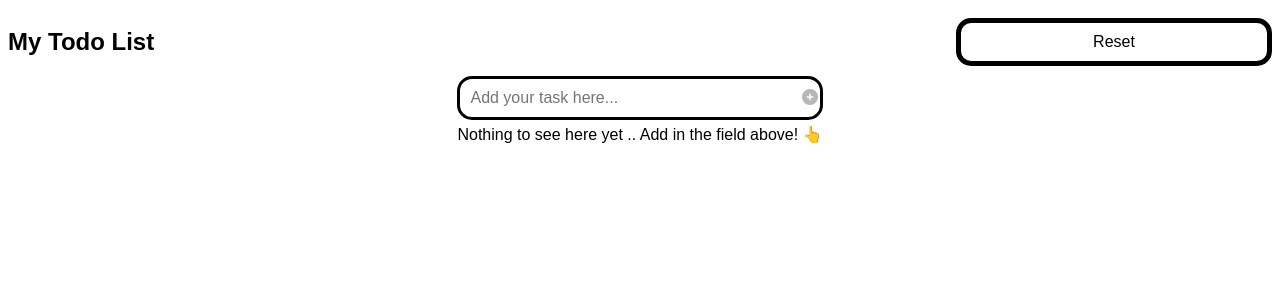
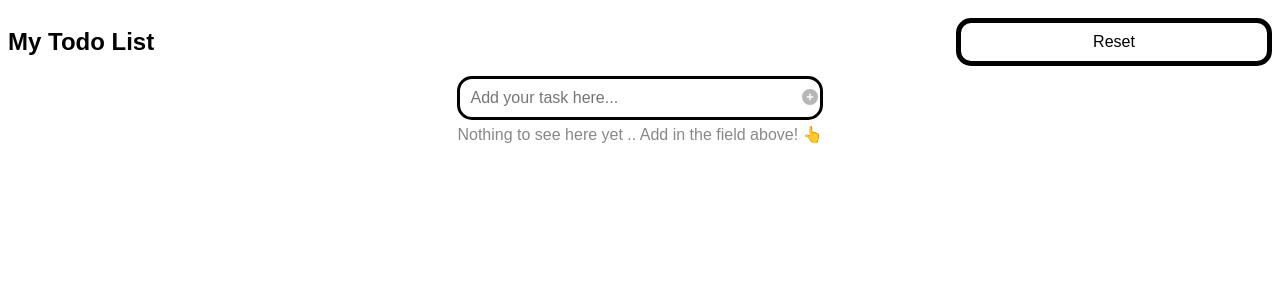
Before and after one commit to GPPWalton/todo-list, a React (Vite) app: page / in a window 1280 px wide. Shown: the top 300 px of the page. Built offline with nearby package versions, Linux system fonts and the light colour scheme.

Commit message:
chore(css-tidying): placeholder colour changed

```diff
--- a/src/containers/ToDoContainer/ToDoContainer.scss
+++ b/src/containers/ToDoContainer/ToDoContainer.scss
@@ -23,6 +23,7 @@
         justify-content: space-between;
         margin-top: 5px;
         margin-bottom: 5px;
+        color: #888;
     }
 }
 
```
